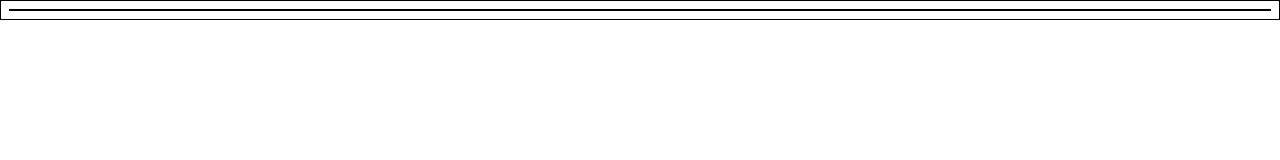
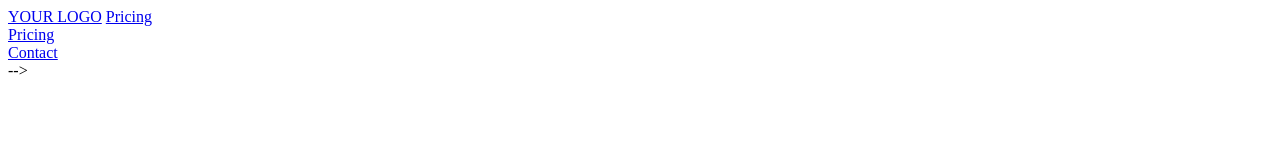
Before and after one commit to MaryamAli/fullwebpage, a plain HTML site: page index.html in a window 1280 px wide. Drawn offline with Linux system fonts and the light colour scheme.

Commit message:
redoing everything

```diff
--- a/index.html
+++ b/index.html
@@ -2,15 +2,69 @@
 <html lang="en">
 <head>
   <meta charset="UTF-8">
+  <title>Recreate Webpage</title>
+  <header>
+  <div class="topbar">
+    <span class="topbar">
+    <a href="#" class="topbar" title="YOUR LOGO">YOUR LOGO</a>
+    <a href="#" id="topbar" title="Pricing">Pricing</a>
+
+
+<div id="bold topbar">
+  <span class="id">
+    <a href="#" id="boldtopbar" title"Pricing">Pricing</a>
+  </span>
+</div>
+<div class="topbar">
+  <span class="topbar">
+    <a href="#" id="topbar" title="Contact">Contact</a>
+  </span>
+</div>
+    </span>
+  </div>
+  </header>
+</head>
+<body>
+
+</body>
+</html>
+
+
+<!-- <!DOCTYPE html>
+<html lang="en">
+<head>
+  <meta charset="UTF-8">
   <title>Normal mode webpage recreate</title>
-<!-- Text Text darkerText Text-->
-<link rel="stylesheet" type="text/css"href="main.css">
+<!Text Text darkerText Text-->
+<!-- link rel="stylesheet" type="text/css"href="main.css">
 </head>
 
 <body>
+  <style>
+#BackgroundPic {
+    border: 1px solid black;
+    background:url(https://raw.githubusercontent.com/tiy-atl-js-sept-2015/Assignments/master/Assignment-04/Normal-Mode/assets/background.jpg);
+    background-repeat: no-repeat;
+    padding:0;
+}
+
+</style>
+</head>
+<body>
+
+<p>Original background-image:</p>
+<div id="BackgroundPic">
+<h2></h2>
+<p>Simple Pricing.</p>
+<p>Try Before You Buy.</p>
+</div>
+
+
+</div>
 
 </body>
-<!-- <body>
+</body>
+<body>
 <div class="topbar">
   <span class="topbar">
   <a href="#" class="topbar" title="YOUR LOGO">YOUR LOGO</a>
@@ -29,8 +83,8 @@
 </span>
   </div>
 
-</div>
- -->
+</div> -->
+
 <!-- <img  src="https://raw.githubusercontent.com/tiy-atl-js-sept-2015/Assignments/master/Assignment-04/Normal-Mode/assets/background.jpg" width="1280" height="427">
 
 <div class="container">
@@ -44,4 +98,4 @@
 
 <!-- </body> -->
 <!-- footer has link, text, link -->
-</html>
+</html> -->
--- a/sprite/index.html
+++ /dev/null
@@ -1,19 +0,0 @@
-<!DOCTYPE html>
-<html lang="en">
-<head>
-  <meta charset="UTF-8">
-  <title>Document</title>
-  <link rel="stylesheet" type="text.css" href="main.css">
-</head>
-<body>
-<div class="phone icone">
-<span class="sprite">
-  <a href="images/sprite@2x.png">
-    <img src="images/sprite@2x.png" alt="email">
-  </a>
-
-</span>
-</div>
-
-</body>
-</html>
--- a/sprite/main.css
+++ /dev/null
@@ -1,6 +0,0 @@
-.sprite {
-  background: url('images/sprite@2x.png') no-repeat -205px -65px;
-  background-size: 400px 200px;
-  width: 60px;
-  height: 60px;
-}
```
Also changed, not shown: 1 other file.
